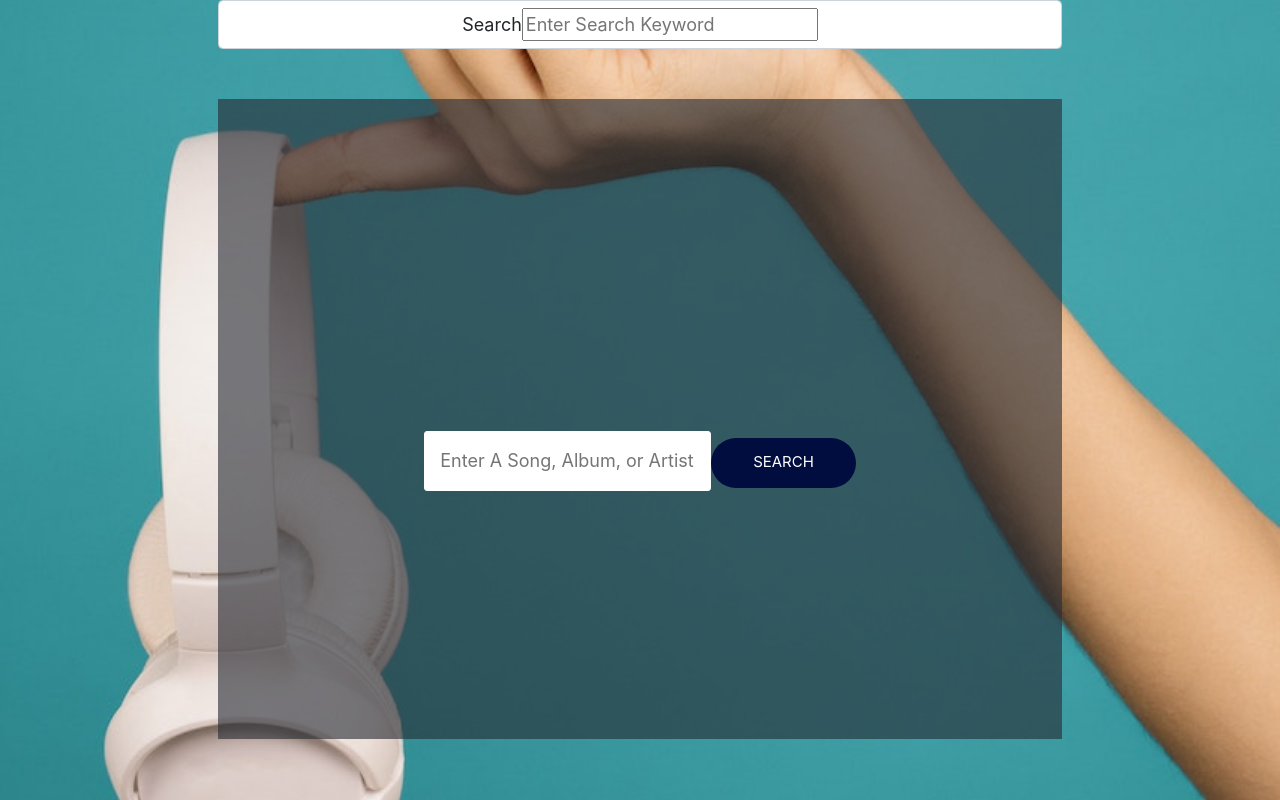
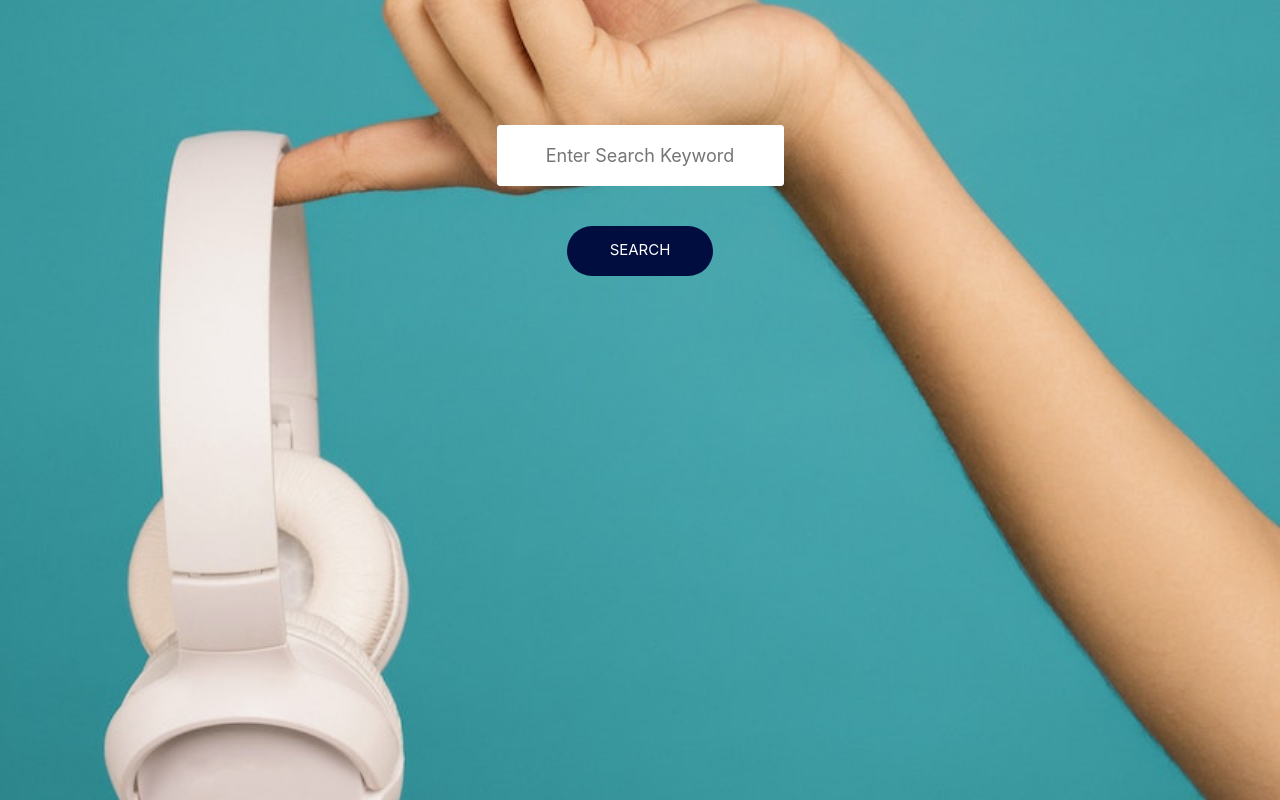
Before and after one commit to alissatroiano/Muzak, a React (Create React App) app in the folder dev-test/: page / in a window 1280 px wide. Shown: the top 800 px of the page. Built offline with nearby package versions, Linux system fonts and the light colour scheme; a web font is replaced by a local one.

Commit message:
Use console.log to test youtube api in search

```diff
--- a/dev-test/src/components/App/App.css
+++ b/dev-test/src/components/App/App.css
@@ -17,18 +17,6 @@ body {
 
 .App {
   text-align: center;
-}
-
-.SearchBar {
-  margin-top: 50px;
-  background-color: #282c349c;
-  min-height: 80vh;
-  display: flex;
-  flex-direction: column;
-  align-items: center;
-  justify-content: center;
-  font-size: calc(10px + 2vmin);
-  color: white;
 }
 
 .App-link {
--- a/dev-test/src/components/App/App.js
+++ b/dev-test/src/components/App/App.js
@@ -1,6 +1,5 @@
 import './App.css';
 import React from 'react';
-import SearchBar from '../SearchBar/SearchBar.js';
 // eslint-disable-next-line
 import Search from '../Search/Search';
 // import SearchResults from '../SearchResults/SearchResults';
@@ -26,7 +25,7 @@ export default class App extends React.Component {
     return (
       <div className="App">
         <Search onSearch={this.onSearch} />
-        <SearchBar />
+        {/* <SearchBar /> */}
       </div>
     );
   }
--- a/dev-test/src/components/Search/Search.css
+++ b/dev-test/src/components/Search/Search.css
@@ -0,0 +1,73 @@
+.Search {
+    display: flex;
+    flex-direction: column;
+    align-items: center;
+    padding-top: 6.94rem;
+    margin-bottom: 6.33rem;
+  }
+
+
+.SearchSection {
+    margin-top: 50px;
+    background-color: #282c349c;
+    min-height: 80vh;
+    display: flex;
+    flex-direction: column;
+    align-items: center;
+    justify-content: center;
+    font-size: calc(10px + 2vmin);
+    color: white;
+  }
+
+
+  .Search input {
+    width: 287px;
+    padding: .88rem 0;
+    border: 1px solid #fff;
+    border-radius: 3px;
+    margin-bottom: 2.22rem;
+    color: #010c3f;
+    text-align: center;
+    font-size: 1rem;
+  }
+
+  .Search input:focus {
+    outline: none;
+  }
+
+  .Search button {
+    color: #fff;
+    cursor: pointer;
+    width: 8.11rem;
+    padding: .77rem 0;
+    border-radius: 54px;
+    background-color: #010c3f;
+    border-style: hidden;
+    text-align: center;
+    font-size: .833rem;
+    -webkit-transition: background-color .25s;
+    -o-transition: background-color .25s;
+    transition: background-color .25s;
+  }
+
+  .Search button:hover {
+    background-color: rgba(108, 65, 233, .7);
+  }
+
+  .SearchButton {
+    cursor: pointer;
+    width: 8.11rem;
+    padding: .77rem 0;
+    border-radius: 54px;
+    background-color: #010c3f;
+    text-align: center;
+    font-size: .833rem;
+    transition: background-color .25s;
+    border: 0px;
+    color: #fff;
+    font-weight: 500;
+  }
+
+  .SearchButton:hover {
+    background-color: rgba(108, 65, 233, .7);
+  }
--- a/dev-test/src/components/Search/Search.js
+++ b/dev-test/src/components/Search/Search.js
@@ -1,4 +1,5 @@
 import React from "react";
+import './Search.css';
 // eslint-disable-next-line
 // import YouTube from "../../util/YouTube";
 
@@ -17,8 +18,7 @@ class Search extends React.Component {
     return (
       <>
         <form onSubmit={this.onSubmit} className="search-form">
-          <div className="form-control">
-            <label>Search</label>
+          <div className="Search fl-wrap">
             <input
               id="video-search"
               type="text"
@@ -26,6 +26,7 @@ class Search extends React.Component {
               onChange={this.onSearchChanged}
               placeholder="Enter Search Keyword"
             />
+            <button id="search" onClick={this.search}>SEARCH</button>
           </div>
         </form>
       </>
```
